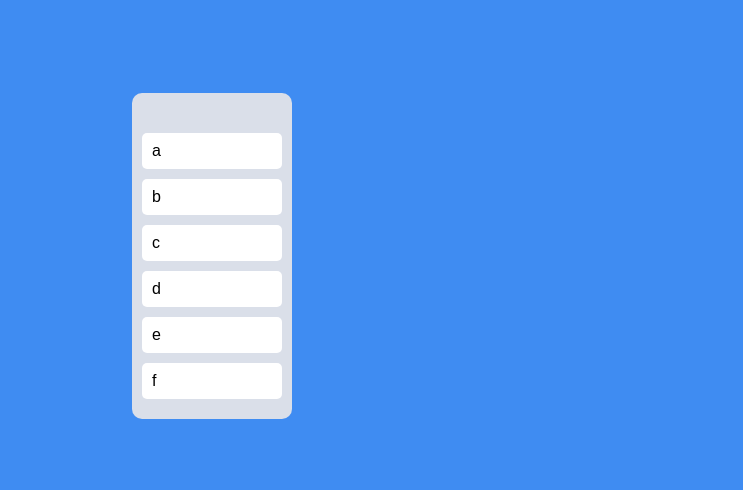
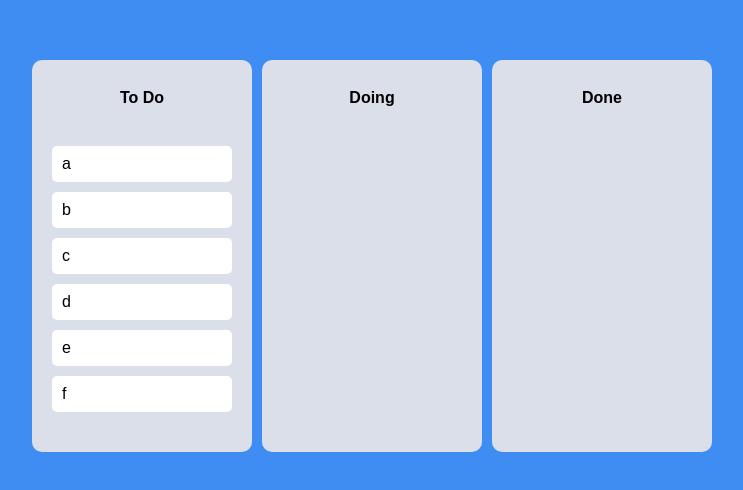
Before and after one commit to jungHyeonS/react-todo-dnd, a React (Create React App) app: page / in a window 1280 px wide. Shown: the part 144-634 px from the top of the page, without its empty margins (268-1011 px from the left). Built offline with nearby package versions, Linux system fonts and the light colour scheme.

Commit message:
react-master-class : Object.keys

```diff
--- a/src/App.tsx
+++ b/src/App.tsx
@@ -5,6 +5,7 @@
 import { useRecoilState, useRecoilValue } from 'recoil';
 import { toDoState } from './atom';
 import DragabbleCard from './Components/DragabbleCard';
+import Board from './Components/Board';
 
 const GlobalStyle = createGlobalStyle`
   @import url('https://fonts.googleapis.com/css2?family=Source+Sans+Pro:wght@300&display=swap');
@@ -69,7 +70,7 @@
 
 const Wrapper = styled.div`
   display: flex;
-  max-width: 480px;
+  max-width: 680px;
   width: 100%;
   margin: 0 auto;
   justify-content: center;
@@ -80,16 +81,10 @@
 const Boards = styled.div`
   display: grid;
   width: 100%;
+  gap: 10px;
   grid-template-columns: repeat(3,1fr);
 `
 
-const Board = styled.div`
-  padding: 20px 10px;
-  padding-top: 30px;
-  background-color: ${(props) => props.theme.boardColor};
-  border-radius : 10px;
-  min-height: 200px;
-`
 
 
 
@@ -101,12 +96,12 @@
   //드래그가 끝났을때
   const onDragEnd = ({draggableId,destination,source} : DropResult) => {
     if(!destination) return
-    setToDos(oldToDos => {
-      const copyToDos = [...oldToDos];
-      copyToDos.splice(source.index,1);
-      copyToDos.splice(destination?.index,0,draggableId)
-      return copyToDos
-    })
+    // setToDos(oldToDos => {
+    //   const copyToDos = [...oldToDos];
+    //   copyToDos.splice(source.index,1);
+    //   copyToDos.splice(destination?.index,0,draggableId)
+    //   return copyToDos
+    // })
   };
   return (
     <>
@@ -114,18 +109,7 @@
          <DragDropContext onDragEnd={onDragEnd}>
           <Wrapper>
             <Boards>
-              <Droppable droppableId='one'>
-              {
-                (magic) =>
-                <Board ref={magic.innerRef} {...magic.droppableProps}>
-                  {toDos.map((toDo,index) => (
-                    <DragabbleCard key={toDo} index={index} toDo={toDo}/>
-                  ))}
-                  {magic.placeholder}
-
-                </Board>
-              }
-              </Droppable>
+              {Object.keys(toDos).map(boardId => <Board boardId={boardId} key={boardId} toDos={toDos[boardId]}/>)}
             </Boards>
           </Wrapper>
         </DragDropContext>
--- /dev/null
+++ b/src/Components/Board.tsx
@@ -0,0 +1,43 @@
+import { Droppable } from "react-beautiful-dnd"
+import styled from "styled-components"
+import DragabbleCard from "./DragabbleCard"
+
+const Wrapper = styled.div`
+  padding: 20px 10px;
+  padding-top: 30px;
+  background-color: ${(props) => props.theme.boardColor};
+  border-radius : 10px;
+  min-height: 200px;
+`
+
+const Title = styled.h1`
+    text-align: center;
+    font-weight: bold;
+`
+
+interface IBoardProps {
+    toDos:string[];
+    boardId:string;
+}
+
+function Board({toDos,boardId} : IBoardProps){
+    return (
+        <Wrapper>
+            <Title>{boardId}</Title>
+            <Droppable droppableId={boardId}>
+                {
+                (magic) =>
+                <Wrapper ref={magic.innerRef} {...magic.droppableProps}>
+                    {toDos.map((toDo,index) => (
+                    <DragabbleCard key={toDo} index={index} toDo={toDo}/>
+                    ))}
+                    {magic.placeholder}
+
+                </Wrapper>
+                }
+            </Droppable>
+        </Wrapper>
+
+    )
+}
+export default Board
--- a/src/atom.tsx
+++ b/src/atom.tsx
@@ -1,5 +1,14 @@
 import {atom,selector} from "recoil"
-export const toDoState = atom({
+
+interface IToDoState {
+    [key : string]: string[];
+}
+
+export const toDoState = atom<IToDoState>({
     key:"toDo",
-    default:["a","b","c","d","e","f"]
+    default:{
+        "To Do" : ["a","b","c","d","e","f"],
+        Doing : [],
+        Done : []
+    }
 })
```
